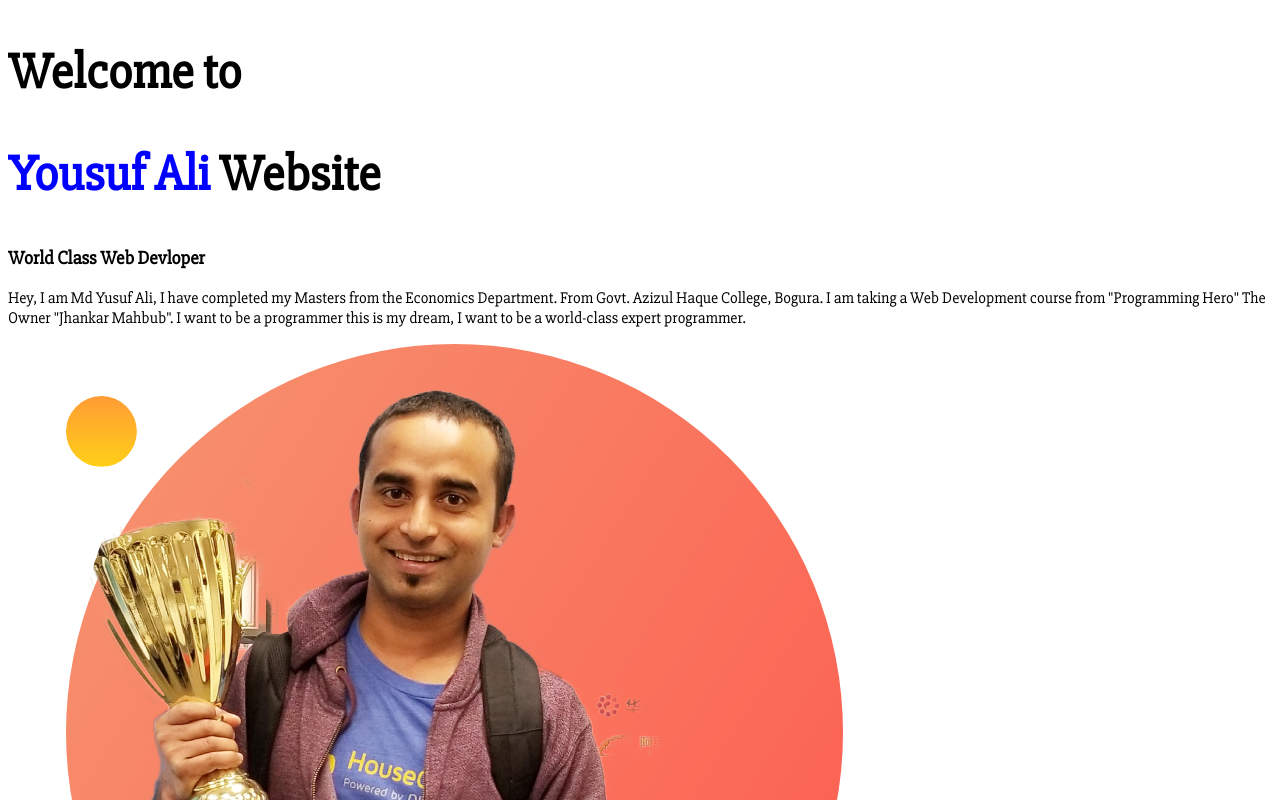
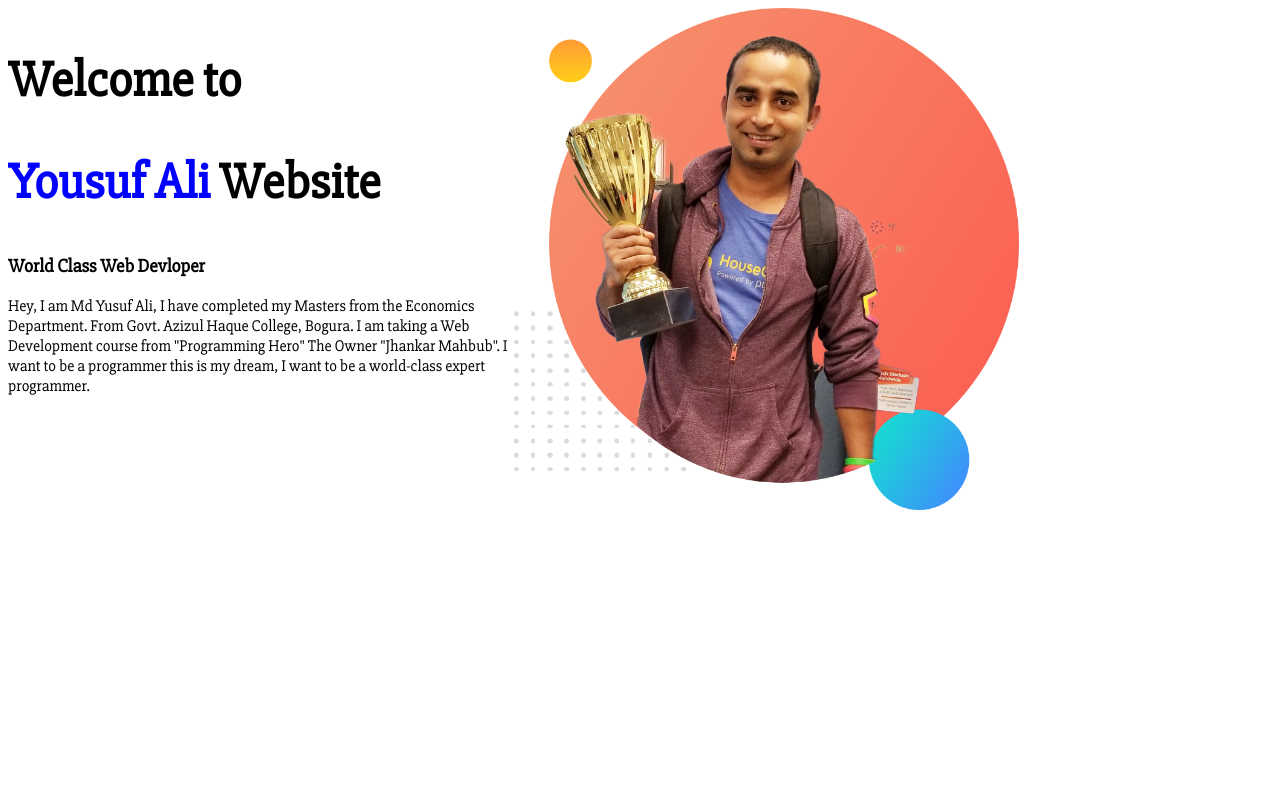
Before and after one commit to Yonline247/yousuf-portfolio, a plain HTML site: page index.html in a window 1280 px wide. Shown: the top 800 px of the page. Drawn offline with Linux system fonts and the light colour scheme; a web font is replaced by a local one.

Commit message:
pic done

```diff
--- a/index.html
+++ b/index.html
@@ -12,6 +12,7 @@
 
 </head>
 <body>
+    <div class="half-width">
         <section>
             <h1>Welcome to</h1>
             <h1> <span class="yousuf-name">Yousuf Ali</span> Website</h1>
@@ -22,9 +23,14 @@
             </p>
 
         </section>
+    </div>
+
+    <div class="half-width">
         <section>
             <img src="images/jhankar.png" alt="">
         </section>
+    </div>
+
 
 
 
--- a/style.css
+++ b/style.css
@@ -12,3 +12,12 @@ h1{
 .yousuf-name{
     color: blue;
 }
+.half-width{
+    width: 40%;
+    float: left;
+    margin: left 5%;
+    padding: left 2%;
+}
+.half-width img{
+    width: 100%;
+}
```
Lines whose indentation alone changed are shown as unchanged.
